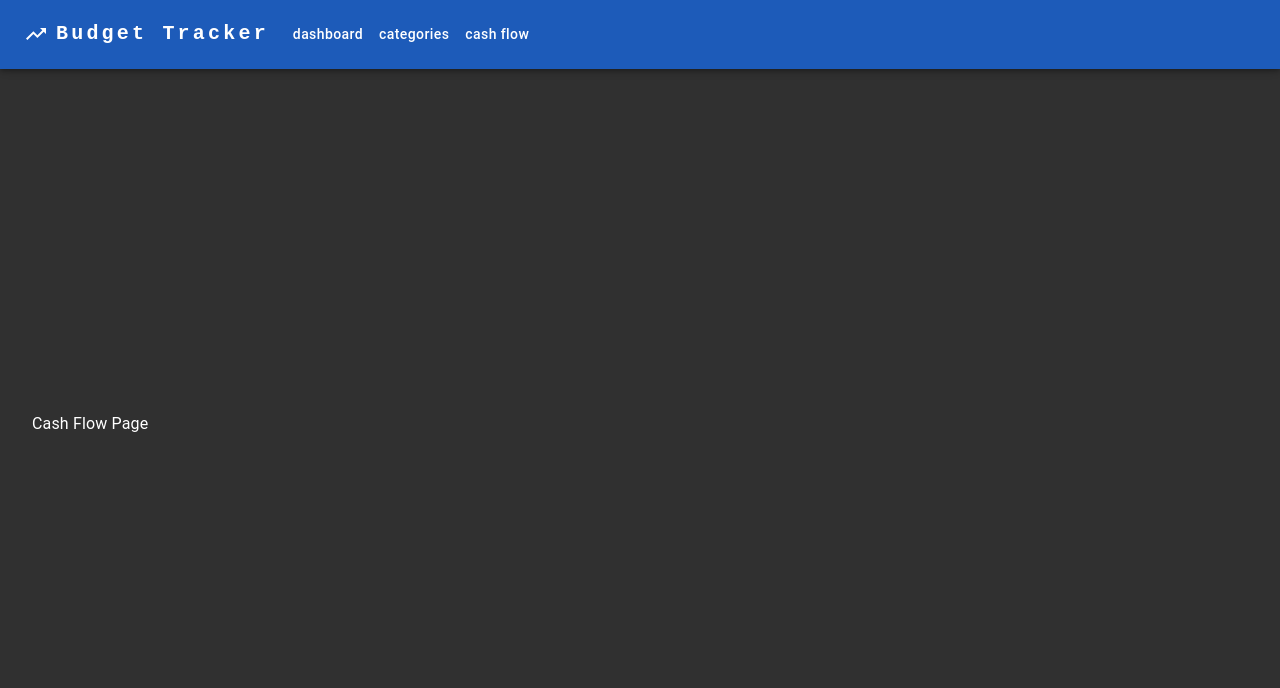
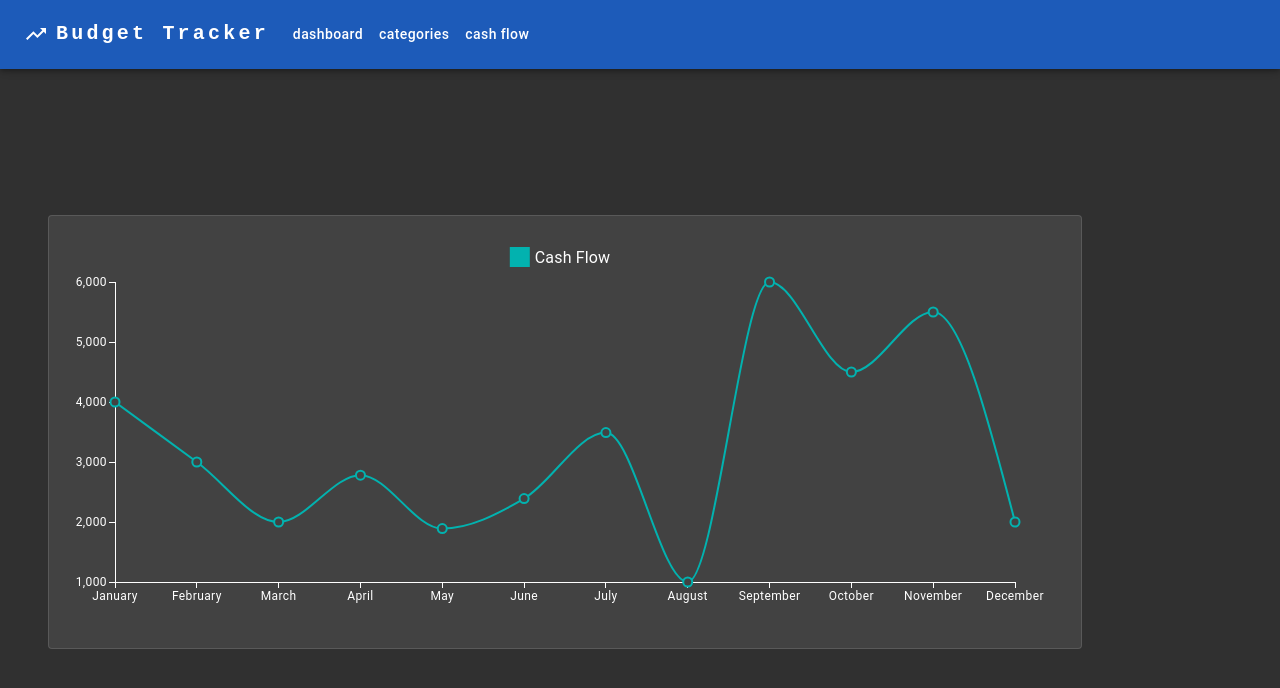
Before and after one commit to dvdprr6/BudgetTracker, a React (Vite) app in the folder ui/: page /BudgetTracker/cashFlow in a window 1280 px wide. Shown: the top 688 px of the page. Built offline with nearby package versions, Linux system fonts and the light colour scheme; the HTML template or start-up script is replaced by a standard one.

Commit message:
implement line chart

```diff
--- a/ui/src/components/cashFlow/CashFlow.tsx
+++ b/ui/src/components/cashFlow/CashFlow.tsx
@@ -2,13 +2,38 @@ import { FC, useEffect } from 'react'
 import { Grid } from '@mui/material'
 import { TPropsFromRedux, connector, TAppDispatch } from '@budgettracker-reducers'
 import { useDispatch } from 'react-redux'
+import { BudgetTrackerLineChart } from '@budgettracker-components-common'
+
+const data = [4000, 3000, 2000, 2780, 1890, 2390, 3490, 1000, 6000, 4500, 5500, 2000];
+const xLabels = [
+  'January',
+  'February',
+  'March',
+  'April',
+  'May',
+  'June',
+  'July',
+  'August',
+  'September',
+  'October',
+  'November',
+  'December'
+]
 
 const CashFlow: FC<TPropsFromRedux> = (props) => {
   const { cashFlow: { value: cashFlowDto, isLoading: loading }} = props
 
   return(
     <Grid container spacing={2}>
-      <p>Cash Flow Page</p>
+      <Grid item xs={12}>
+        <BudgetTrackerLineChart
+          data={data}
+          xLabels={xLabels}
+          width={1000}
+          height={400}
+          title={'Cash Flow'}
+        />
+      </Grid>
     </Grid>
   )
 }
--- /dev/null
+++ b/ui/src/components/common/BudgetTrackerLineChart.tsx
@@ -0,0 +1,30 @@
+import { FC } from 'react'
+import { LineChart } from '@mui/x-charts'
+import { Box, Card } from '@mui/material'
+
+type TBudgetTrackerLineChart = {
+  data: number[],
+  xLabels: string[],
+  width: number,
+  height: number,
+  title: string
+}
+
+export const BudgetTrackerLineChart: FC<TBudgetTrackerLineChart> = (props) => {
+  const { data, xLabels, width, height, title } = props
+
+  return (
+    <Card variant={'outlined'} sx={{ height: '100%'}}>
+      <Box alignItems={'center'} display={'flex'} p={2}>
+        <LineChart
+          width={width}
+          height={height}
+          series={[{ data: data, label: title }]}
+          xAxis={[{ scaleType: 'point', data: xLabels, min: 0 }]}
+        />
+      </Box>
+    </Card>
+  )
+}
+
+export default BudgetTrackerLineChart
--- a/ui/src/components/common/index.tsx
+++ b/ui/src/components/common/index.tsx
@@ -1,9 +1,11 @@
 import BudgetTrackerTable, { TColumn } from './BudgetTrackerTable'
 import BudgetTrackerPieChart  from './BudgetTrackerPieChart'
+import BudgetTrackerLineChart from './BudgetTrackerLineChart'
 
 export {
   BudgetTrackerTable,
-  BudgetTrackerPieChart
+  BudgetTrackerPieChart,
+  BudgetTrackerLineChart
 }
 
 export type { TColumn }
```
